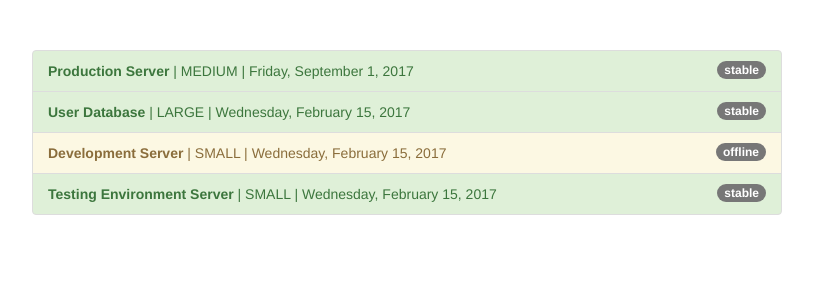
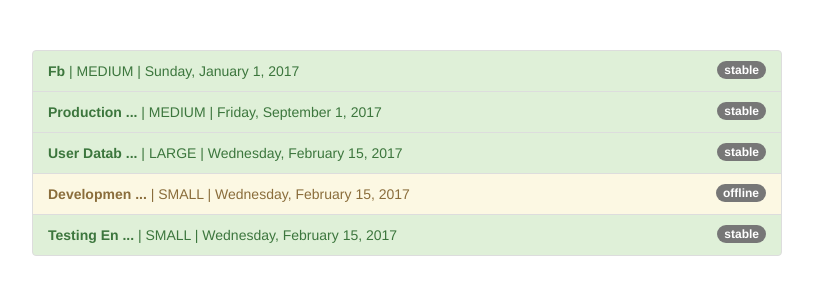
Before and after one commit to jimlapine/pipes-start, an Angular app: page / in a window 1280 px wide. Shown: the top 300 px of the page, without its empty margins (233-1046 px from the left). Built offline with nearby package versions, Linux system fonts and the light colour scheme.

Commit message:
create shared folder, add custom pipe

```diff
--- a/src/app/app.component.html
+++ b/src/app/app.component.html
@@ -11,7 +11,8 @@
             {{ server.status }}
           </span>
           <!-- add uppercase pipe -->
-          <strong>{{ server.name }}</strong> |
+          <!-- add custom shorten pipe, see shorten.pipe.ts, also register in app.component.ts -->
+          <strong>{{ server.name | shorten }}</strong> |
           {{ server.instanceType | uppercase }} |
           <!-- add date pipe w/parameter -->
           {{ server.started | date:'fullDate' }}
--- a/src/app/app.component.ts
+++ b/src/app/app.component.ts
@@ -7,6 +7,12 @@
 })
 export class AppComponent {
   servers = [
+    {
+      instanceType: 'medium',
+      name: 'Fb',
+      status: 'stable',
+      started: new Date(2017, 0, 1)
+    },
     {
       instanceType: 'medium',
       name: 'Production Server',
--- a/src/app/app.module.ts
+++ b/src/app/app.module.ts
@@ -2,12 +2,13 @@
 import { NgModule } from '@angular/core';
 import { FormsModule } from '@angular/forms';
 import { HttpModule } from '@angular/http';
-
+import { ShortenPipe } from './shared/shorten.pipe';
 import { AppComponent } from './app.component';
 
 @NgModule({
   declarations: [
-    AppComponent
+    AppComponent,
+    ShortenPipe
   ],
   imports: [
     BrowserModule,
--- /dev/null
+++ b/src/app/shared/shorten.pipe.ts
@@ -0,0 +1,14 @@
+import { Pipe, PipeTransform } from '@angular/core';
+
+@Pipe({
+  name: 'shorten'
+})
+export class ShortenPipe implements PipeTransform {
+  transform(value: any) {
+    if (value.length > 10) {
+      return value.substr(0, 10) + ' ...';
+    } else {
+      return value;
+    }
+  }
+}
```
